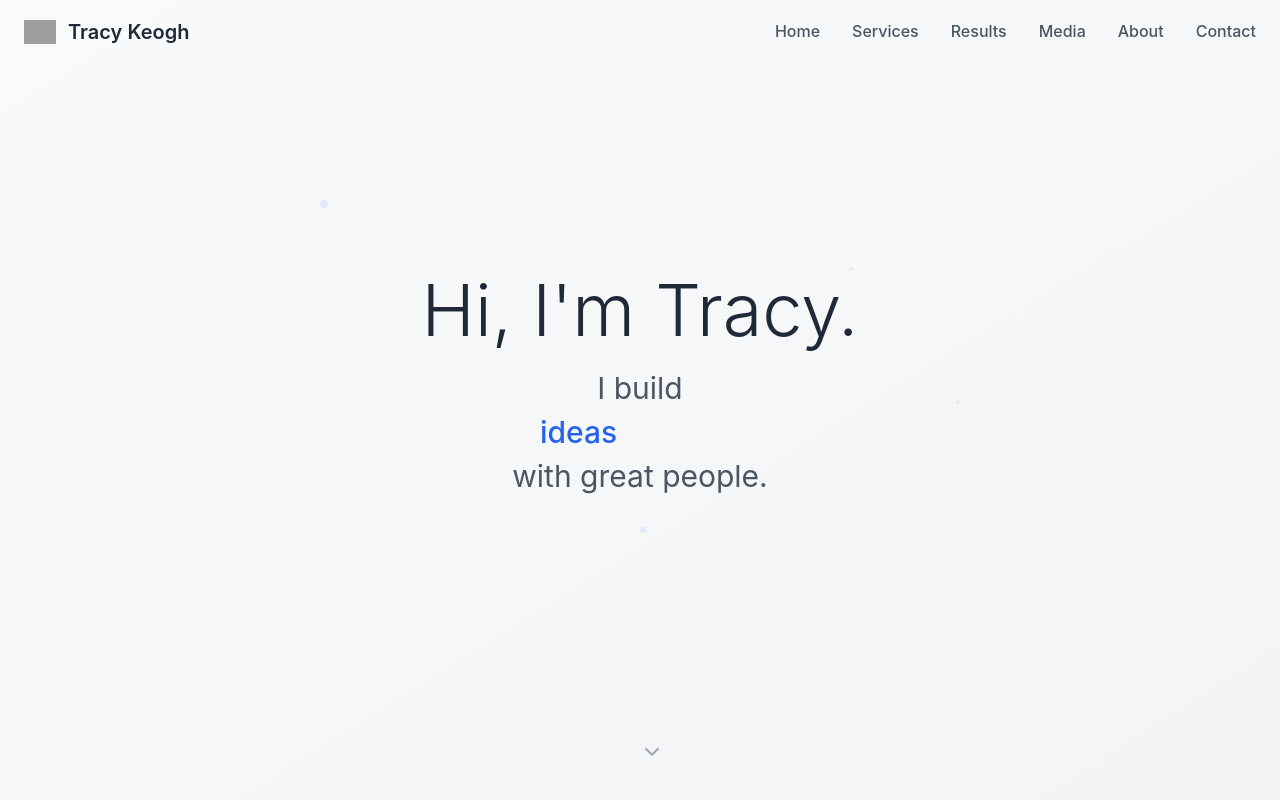
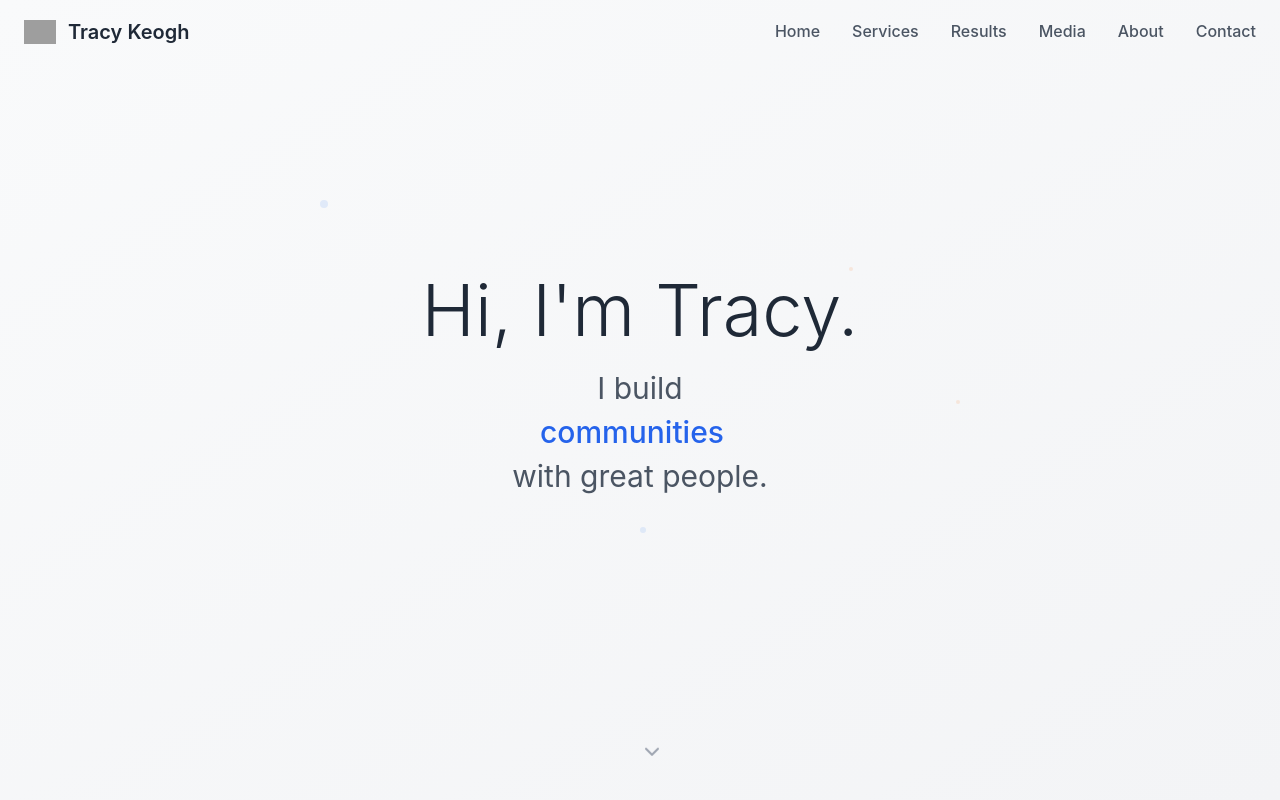
Before and after one commit to TracyKeogh/tracyspremt, a React (Vite) app: page / in a window 1280 px wide. Shown: the top 800 px of the page. Built offline with nearby package versions, Linux system fonts and the light colour scheme; grey boxes are pictures that could not be loaded.

Commit message:
Speed up rotating words animation from 2000ms to 1200ms

```diff
--- a/src/components/Hero.tsx
+++ b/src/components/Hero.tsx
@@ -8,7 +8,7 @@ const Hero: React.FC = () => {
   useEffect(() => {
     const interval = setInterval(() => {
       setCurrentWord((prev) => (prev + 1) % words.length);
-    }, 2000);
+    }, 1200);
     return () => clearInterval(interval);
   }, []);
 
```
